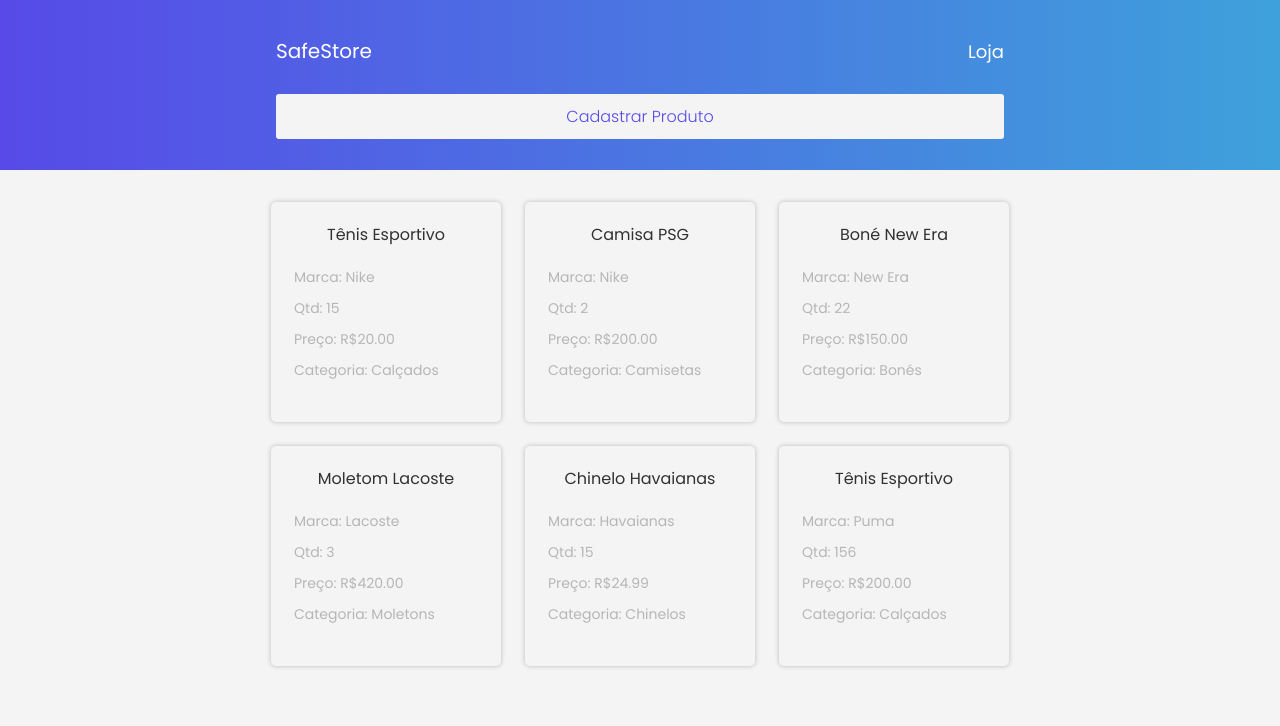
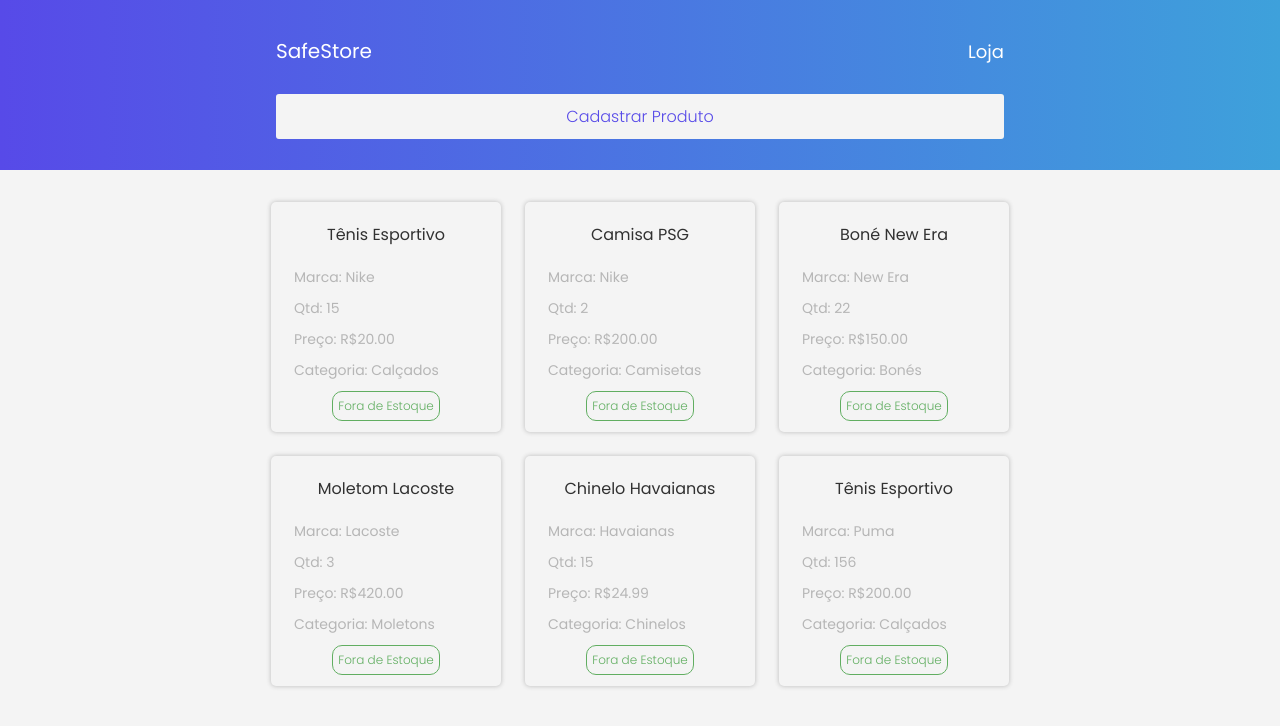
Before and after one commit to eduardozuppodev/safestore-koob, a React (Create React App) app: page / in a window 1280 px wide. Shown: the top 726 px of the page. Built offline with nearby package versions, Linux system fonts and the light colour scheme.

Commit message:
create status component

```diff
--- a/src/components/CardProduct/index.tsx
+++ b/src/components/CardProduct/index.tsx
@@ -1,4 +1,5 @@
 import React from 'react';
+import Status from '../Status';
 
 import { Container, Title, DescriptionIten, Brand, Quantity, Price, Category } from './styles';
 
@@ -20,6 +21,7 @@ const CardProduct: React.FC<Props> = ({ name, brand, quantity, price, category }
         <Price>Preço: R${price}</Price>
         <Category>Categoria: {category}</Category>
       </DescriptionIten>
+      <Status />
     </Container>
   );
 };
--- a/src/components/CardProduct/styles.ts
+++ b/src/components/CardProduct/styles.ts
@@ -3,7 +3,7 @@ import { colors } from '../../styles/colors';
 
 export const Container = styled.div`
   width: 230px;
-  height: 220px;
+  height: 230px;
 
   margin: 12px 12px;
 
@@ -28,7 +28,6 @@ export const Title = styled.span`
 
 export const DescriptionIten = styled.div`
   width: 80%;
-  height: 80%;
 
   display: flex;
   flex-direction: column;
--- /dev/null
+++ b/src/components/Status/index.tsx
@@ -0,0 +1,13 @@
+import React from 'react';
+
+import { Container, ActivatedButton } from './styles';
+
+const Status: React.FC = () => {
+  return (
+    <Container>
+      <ActivatedButton>Fora de Estoque</ActivatedButton>
+    </Container>
+  );
+};
+
+export default Status;
--- /dev/null
+++ b/src/components/Status/styles.ts
@@ -0,0 +1,47 @@
+import styled from 'styled-components';
+// import { colors } from '../../styles/colors';
+
+export const Container = styled.div`
+  width: 100%;
+  height: 40px;
+
+  display: flex;
+  align-items: center;
+  justify-content: center;
+
+  margin-top: 5px;
+`;
+
+export const ActivatedButton = styled.button`
+  height: 30px;
+
+  color: green;
+  font-weight: 300;
+  font-size: 12px;
+
+  border-radius: 10px;
+
+  background: none;
+
+  border: 1.5px solid green;
+  padding: 0 5px;
+
+  opacity: 0.6;
+`;
+
+export const DesactivedButton = styled.button`
+  width: 90px;
+  height: 30px;
+
+  color: red;
+  font-weight: 300;
+  font-size: 12px;
+
+  border-radius: 10px;
+
+  background: none;
+
+  border: 1.5px solid red;
+
+  opacity: 0.6;
+`;
```
